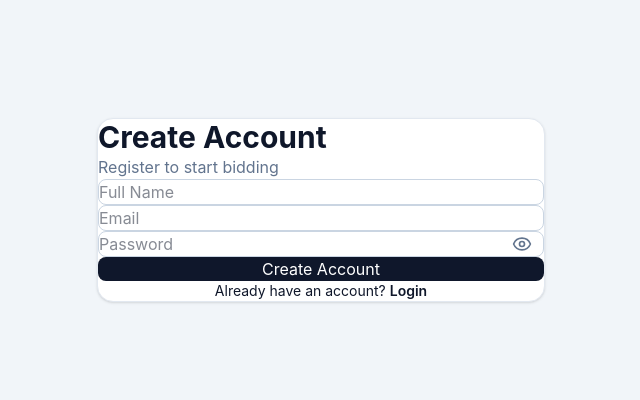
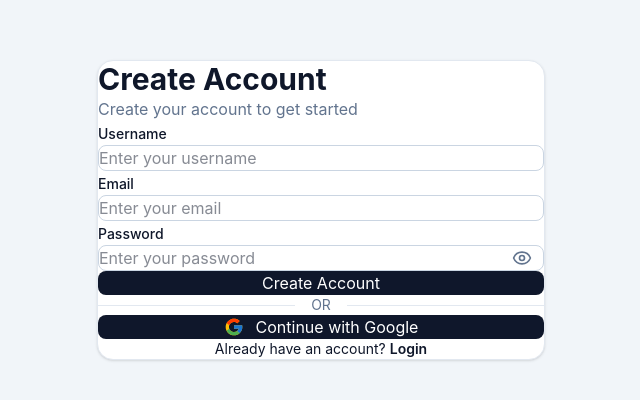
Before and after one commit to harshit403-pixel/Bidding-Wars, a React (Vite) app in the folder Client/: page /register in a window 1280 px wide. Shown: the part 190-590 px from the top of the page, without its empty margins (319-959 px from the left). Built offline with nearby package versions, Linux system fonts and the light colour scheme; no server answers.

Commit message:
feat: implement authentication pages including Forgot Password, Reset Password, and enhancements to Login and Register pages with Google login support

```diff
--- /dev/null
+++ b/Client/src/features/auth/pages/ForgetPasswordPage.tsx
@@ -0,0 +1,80 @@
+import { Link } from "react-router";
+
+import { useForm } from "react-hook-form";
+import { zodResolver } from "@hookform/resolvers/zod";
+
+import Card from "../../../shared/components/ui/Card";
+import Input from "../../../shared/components/ui/Input";
+import Button from "../../../shared/components/ui/Button";
+
+import {
+    forgotPasswordSchema,
+    type ForgotPasswordFormData,
+} from "../auth.schema";
+import { useForgotPassword } from "../hooks/useForgetPassword";
+
+
+export default function ForgotPasswordPage() {
+    const { mutate, isPending } = useForgotPassword();
+
+    const {
+        register,
+        handleSubmit,
+        formState: { errors },
+    } = useForm<ForgotPasswordFormData>({
+        resolver: zodResolver(forgotPasswordSchema),
+    });
+
+    const onSubmit = (data: ForgotPasswordFormData) => {
+        mutate(data);
+    };
+
+    return (
+        <div className="flex min-h-screen items-center justify-center px-4">
+            <Card className="w-full max-w-md space-y-6 p-8">
+                <div className="space-y-2 text-center">
+                    <h1 className="text-3xl font-bold">
+                        Forgot Password
+                    </h1>
+
+                    <p className="text-sm text-muted-foreground">
+                        Enter your email and we'll send you a password reset link.
+                    </p>
+                </div>
+
+                <form
+                    onSubmit={handleSubmit(onSubmit)}
+                    className="space-y-5"
+                >
+                    <Input
+                        label="Email"
+                        type="email"
+                        placeholder="Enter your email"
+                        error={errors.email?.message}
+                        {...register("email")}
+                    />
+
+                    <Button
+                        type="submit"
+                        className="w-full"
+                        disabled={isPending}
+                    >
+                        {isPending
+                            ? "Sending..."
+                            : "Send Reset Link"}
+                    </Button>
+                </form>
+
+                <p className="text-center text-sm">
+                    Remember your password?{" "}
+                    <Link
+                        to="/login"
+                        className="font-medium underline"
+                    >
+                        Login
+                    </Link>
+                </p>
+            </Card>
+        </div>
+    );
+}
--- a/Client/src/features/auth/pages/LoginPage.tsx
+++ b/Client/src/features/auth/pages/LoginPage.tsx
@@ -6,6 +6,8 @@ import Button from "../../../shared/components/ui/Button";
 import Card from "../../../shared/components/ui/Card";
 import Input from "../../../shared/components/ui/Input";
 import PasswordInput from "../../../shared/components/ui/PasswordInput";
+
+import GoogleButton from "../components/GoogleButton";
 
 import { loginSchema, type LoginFormData } from "../auth.schema";
 import { useLogin } from "../hooks/useLogin";
@@ -34,46 +36,45 @@ function LoginPage() {
 
     return (
         <div className="flex min-h-screen items-center justify-center bg-slate-100 px-4">
-            <Card>
+            <Card className="space-y-6">
+                <div>
                     <h1 className="mb-2 text-3xl font-bold">
                         Welcome Back
                     </h1>
 
-                <p className="mb-8 text-slate-500">
+                    <p className="text-slate-500">
                         Login to your account
                     </p>
+                </div>
 
                 <form
                     onSubmit={handleSubmit(onSubmit)}
                     className="space-y-5"
                 >
-                    <div>
                     <Input
+                        label="Email"
                         type="email"
-                            placeholder="Email"
+                        placeholder="Enter your email"
                         autoComplete="email"
+                        error={errors.email?.message}
                         {...register("email")}
                     />
 
-                        {errors.email && (
-                            <p className="mt-1 text-sm text-red-500">
-                                {errors.email.message}
-                            </p>
-                        )}
-                    </div>
-
-                    <div>
                     <PasswordInput
-                            placeholder="Password"
+                        label="Password"
+                        placeholder="Enter your password"
                         autoComplete="current-password"
+                        error={errors.password?.message}
                         {...register("password")}
                     />
 
-                        {errors.password && (
-                            <p className="mt-1 text-sm text-red-500">
-                                {errors.password.message}
-                            </p>
-                        )}
+                    <div className="flex justify-end">
+                        <Link
+                            to="/forgot-password"
+                            className="text-sm text-slate-600 hover:text-slate-900"
+                        >
+                            Forgot Password?
+                        </Link>
                     </div>
 
                     <Button
@@ -84,7 +85,19 @@ function LoginPage() {
                     </Button>
                 </form>
 
-                <p className="mt-6 text-center text-sm">
+                <div className="flex items-center gap-4">
+                    <div className="h-px flex-1 bg-slate-200" />
+
+                    <span className="text-sm text-slate-500">
+                        OR
+                    </span>
+
+                    <div className="h-px flex-1 bg-slate-200" />
+                </div>
+
+                <GoogleButton />
+
+                <p className="text-center text-sm">
                     Don't have an account?{" "}
                     <Link
                         to="/register"
--- a/Client/src/features/auth/pages/RegisterPage.tsx
+++ b/Client/src/features/auth/pages/RegisterPage.tsx
@@ -7,11 +7,12 @@ import Card from "../../../shared/components/ui/Card";
 import Input from "../../../shared/components/ui/Input";
 import PasswordInput from "../../../shared/components/ui/PasswordInput";
 
+import GoogleButton from "../components/GoogleButton";
+
 import {
     registerSchema,
     type RegisterFormData,
 } from "../auth.schema";
-
 import { useRegister } from "../hooks/useRegister";
 
 function RegisterPage() {
@@ -25,75 +26,62 @@ function RegisterPage() {
         resolver: zodResolver(registerSchema),
     });
 
-    const { mutate: registerUser, isPending } = useRegister();
+    const { mutate: registerUser, isPending } =
+        useRegister();
 
     const onSubmit = (data: RegisterFormData) => {
         registerUser(data, {
             onSuccess: () => {
                 navigate("/");
-                // navigate("/dashboard");
+                // navigate("/login");
             },
         });
     };
 
     return (
         <div className="flex min-h-screen items-center justify-center bg-slate-100 px-4">
-            <Card>
+            <Card className="space-y-6">
+                <div>
                     <h1 className="mb-2 text-3xl font-bold">
                         Create Account
                     </h1>
 
-                <p className="mb-8 text-slate-500">
-                    Register to start bidding
+                    <p className="text-slate-500">
+                        Create your account to get started
                     </p>
+                </div>
 
                 <form
                     onSubmit={handleSubmit(onSubmit)}
                     className="space-y-5"
                 >
-                    <div>
                     <Input
+                        label="Username"
                         type="text"
-                            placeholder="Full Name"
-                            autoComplete="name"
+                        placeholder="Enter your username"
+                        autoComplete="username"
+                        error={errors.name?.message}
                         {...register("name")}
                     />
 
-                        {errors.name && (
-                            <p className="mt-1 text-sm text-red-500">
-                                {errors.name.message}
-                            </p>
-                        )}
-                    </div>
-
-                    <div>
                     <Input
+                        label="Email"
                         type="email"
-                            placeholder="Email"
+                        placeholder="Enter your email"
                         autoComplete="email"
+                        error={errors.email?.message}
                         {...register("email")}
                     />
 
-                        {errors.email && (
-                            <p className="mt-1 text-sm text-red-500">
-                                {errors.email.message}
-                            </p>
-                        )}
-                    </div>
-
-                    <div>
                     <PasswordInput
-                            placeholder="Password"
+                        label="Password"
+                        placeholder="Enter your password"
                         autoComplete="new-password"
+                        error={errors.password?.message}
                         {...register("password")}
                     />
 
-                        {errors.password && (
-                            <p className="mt-1 text-sm text-red-500">
-                                {errors.password.message}
-                            </p>
-                        )}
-                    </div>
+
 
                     <Button
                         type="submit"
@@ -103,7 +91,19 @@ function RegisterPage() {
                     </Button>
                 </form>
 
-                <p className="mt-6 text-center text-sm">
+                <div className="flex items-center gap-4">
+                    <div className="h-px flex-1 bg-slate-200" />
+
+                    <span className="text-sm text-slate-500">
+                        OR
+                    </span>
+
+                    <div className="h-px flex-1 bg-slate-200" />
+                </div>
+
+                <GoogleButton />
+
+                <p className="text-center text-sm">
                     Already have an account?{" "}
                     <Link
                         to="/login"
--- /dev/null
+++ b/Client/src/features/auth/pages/ResetPasswordPage.tsx
@@ -0,0 +1,94 @@
+import { Link, useSearchParams } from "react-router";
+
+import { useForm } from "react-hook-form";
+import { zodResolver } from "@hookform/resolvers/zod";
+
+import Button from "../../../shared/components/ui/Button";
+import Card from "../../../shared/components/ui/Card";
+import PasswordInput from "../../../shared/components/ui/PasswordInput";
+
+import {
+    resetPasswordSchema,
+    type ResetPasswordFormData,
+} from "../auth.schema";
+
+import { useResetPassword } from "../hooks/useResetPassword";
+
+export default function ResetPasswordPage() {
+    const [searchParams] = useSearchParams();
+
+    const token = searchParams.get("token") ?? "";
+
+    const { mutate, isPending } = useResetPassword();
+
+    const {
+        register,
+        handleSubmit,
+        formState: { errors },
+    } = useForm<ResetPasswordFormData>({
+        resolver: zodResolver(resetPasswordSchema),
+    });
+
+    const onSubmit = (data: ResetPasswordFormData) => {
+        mutate({
+            token,
+            password: data.password,
+            confirmPassword: data.confirmPassword,
+        });
+    };
+
+    return (
+        <div className="flex min-h-screen items-center justify-center px-4">
+            <Card className="w-full max-w-md space-y-6 p-8">
+                <div className="space-y-2 text-center">
+                    <h1 className="text-3xl font-bold">
+                        Reset Password
+                    </h1>
+
+                    <p className="text-sm text-muted-foreground">
+                        Create a new password for your account.
+                    </p>
+                </div>
+
+                <form
+                    onSubmit={handleSubmit(onSubmit)}
+                    className="space-y-5"
+                >
+                    <PasswordInput
+                        label="New Password"
+                        placeholder="Enter your new password"
+                        error={errors.password?.message}
+                        {...register("password")}
+                    />
+
+                    <PasswordInput
+                        label="Confirm Password"
+                        placeholder="Confirm your password"
+                        error={errors.confirmPassword?.message}
+                        {...register("confirmPassword")}
+                    />
+
+                    <Button
+                        type="submit"
+                        className="w-full"
+                        disabled={isPending}
+                    >
+                        {isPending
+                            ? "Resetting..."
+                            : "Reset Password"}
+                    </Button>
+                </form>
+
+                <p className="text-center text-sm">
+                    Back to{" "}
+                    <Link
+                        to="/login"
+                        className="font-medium underline"
+                    >
+                        Login
+                    </Link>
+                </p>
+            </Card>
+        </div>
+    );
+}
--- a/Client/src/routes/index.tsx
+++ b/Client/src/routes/index.tsx
@@ -1,37 +1,56 @@
 import { createBrowserRouter } from "react-router";
+
+import RootLayout from "../layouts/RootLayout";
+
+import HomePage from "../pages/HomePage";
+import NotFoundPage from "../pages/NotFoundPage";
 
 import LoginPage from "../features/auth/pages/LoginPage";
 import RegisterPage from "../features/auth/pages/RegisterPage";
-import HomePage from "../pages/HomePage";
+
+import ResetPasswordPage from "../features/auth/pages/ResetPasswordPage";
+
+import ProtectedRoute from "./ProtectedRoute";
+import PublicRoute from "./PublicRoute";
 import ForgotPasswordPage from "../features/auth/pages/ForgetPasswordPage";
-import ResetPasswordPage from "../features/auth/pages/ResetPasswordPage";
-import NotFoundPage from "../pages/NotFoundPage";
-
 
 export const router = createBrowserRouter([
     {
         path: "/",
+        element: <RootLayout />,
+        children: [
+            {
+                element: <ProtectedRoute />,
+                children: [
+                    {
+                        index: true,
                         element: <HomePage />,
+                    },
+                ],
             },
 
             {
-        path: "/login",
+                element: <PublicRoute />,
+                children: [
+                    {
+                        path: "login",
                         element: <LoginPage />,
                     },
-
                     {
-        path: "/register",
+                        path: "register",
                         element: <RegisterPage />,
                     },
-
                     {
-        path: "/forgot-password",
+                        path: "forgot-password",
                         element: <ForgotPasswordPage />,
                     },
-
                     {
-        path: "/reset-password",
+                        path: "reset-password",
                         element: <ResetPasswordPage />,
+                    },
+                ],
+            },
+        ],
     },
 
     {
```
Lines whose indentation alone changed are shown as unchanged.
